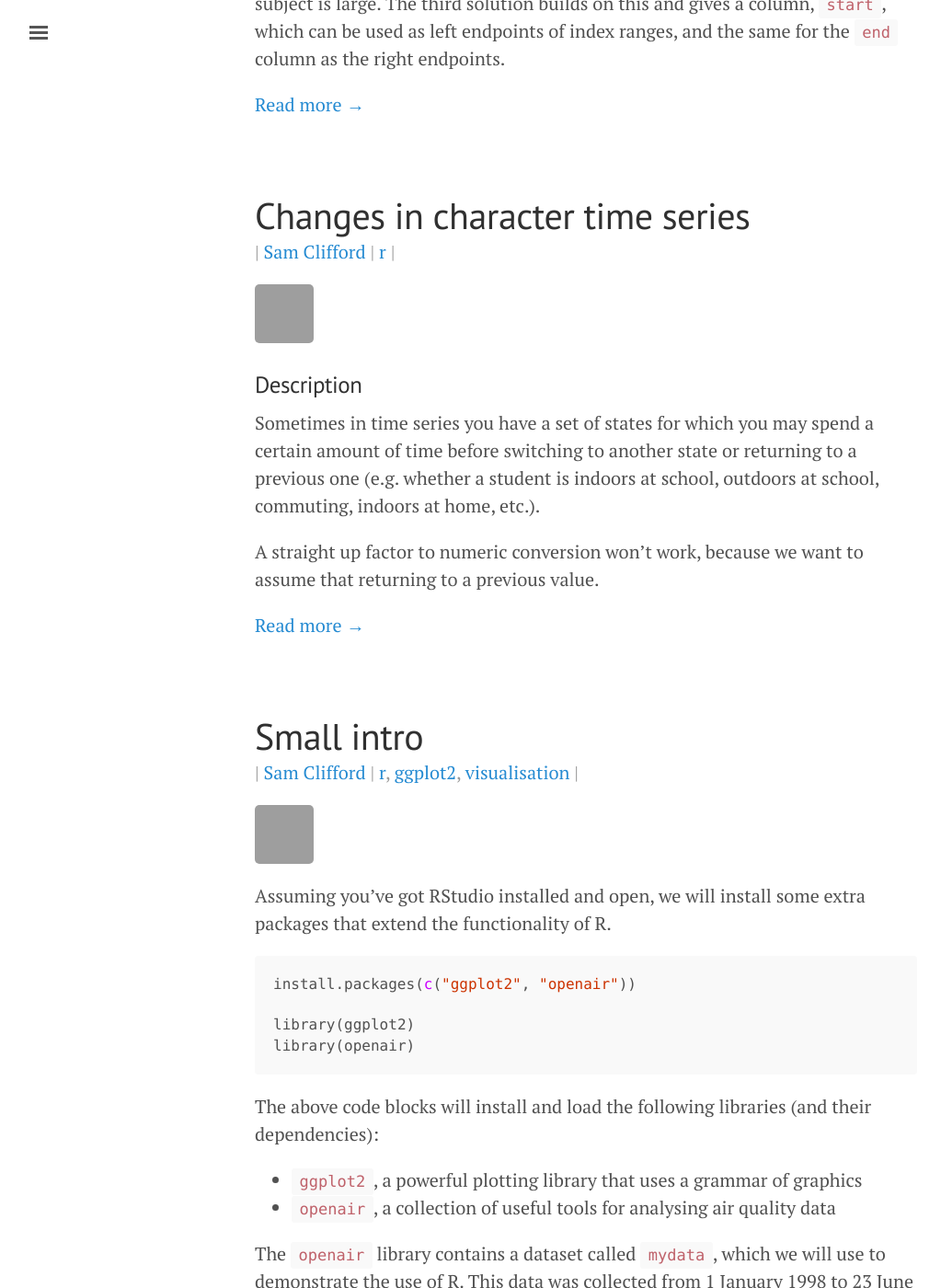
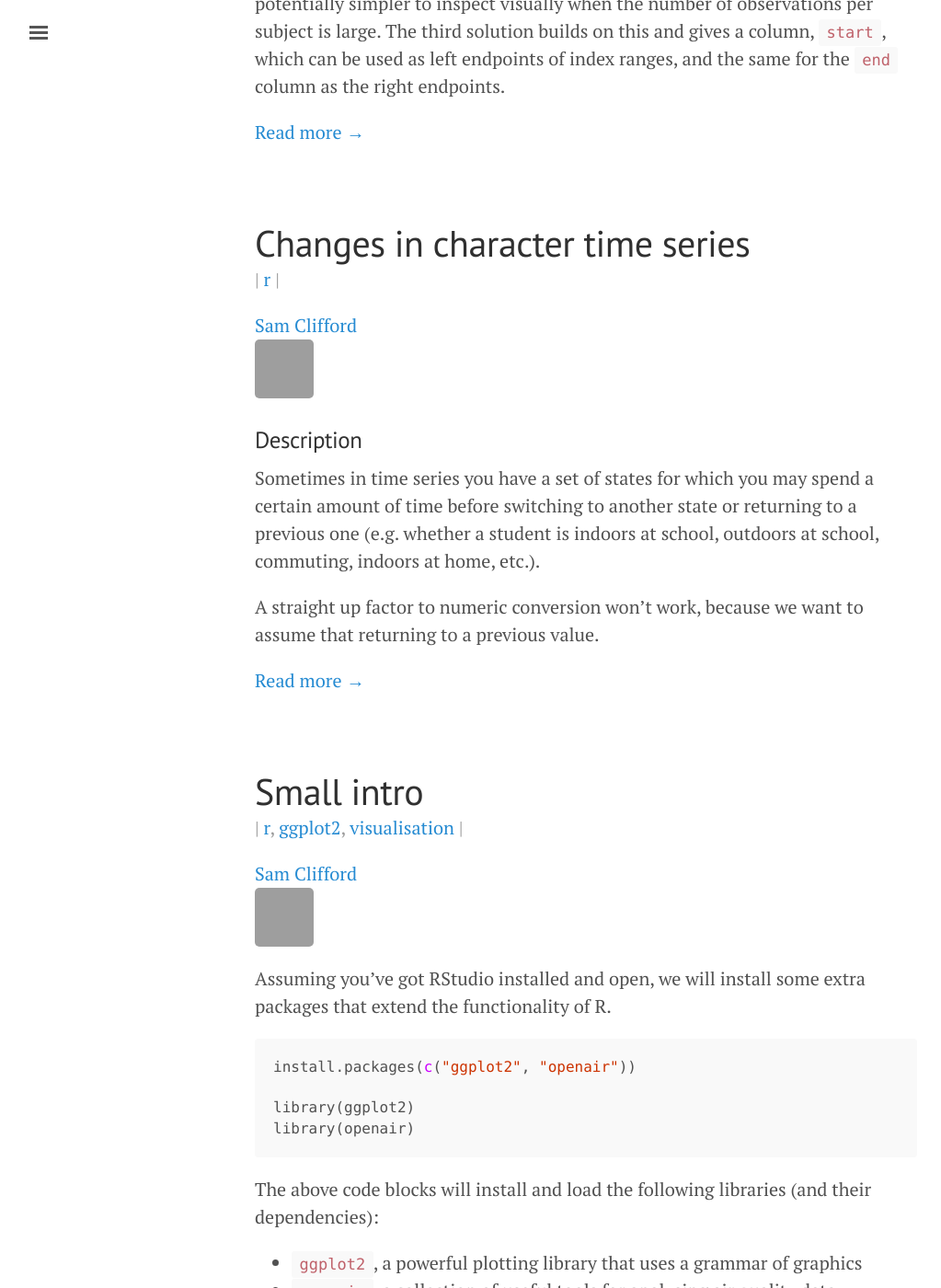
Before and after one commit to bragqut/bragqut.github.io, a Jekyll site: the page built from index.html, in a window 1280 px wide and 1400 px high, scrolled down 3610 px. Shown: the whole window at 92% size, without its empty margins (3-1026 px from the left). Built offline with Jekyll 4.4.1, drawn with Linux system fonts in a browser that asks for light colours; the list of posts is cut into pages by our own code; comment, search, counter and statistics services are not loaded; some of the changed text lies outside the part shown; grey boxes are pictures that could not be loaded.

Commit message:
updating to try to fix

```diff
--- a/_includes/authorinfo.html
+++ b/_includes/authorinfo.html
@@ -1,5 +1,6 @@
 <div class="meta">
 
-		<span class="author"><a href="https://github.com/{{author.github}}" ><img src="http://www.gravatar.com/avatar/{{ author.gravatar }}?s=64"></a> </span>
+
+		<span class="author"><a href="{{author.web}}" >{{ author.display_name }}</a>  <a href="https://github.com/{{author.github}}" ><img src="http://www.gravatar.com/avatar/{{ author.gravatar }}?s=64"></a> </span>
 
 </div>
--- a/_layouts/post.html
+++ b/_layouts/post.html
@@ -11,8 +11,9 @@ layout: default
 
   {% include commentscount.html %}
 
+  <span class="post-date"> {{ page.date | date_to_string }} |  {{ tag_list }} | <a href="{{ post.url }}index.html#disqus_thread" data-disqus-identifier="{{post.url}}"></a></span>
 
-
+  {% include authorinfo.html %}
 
   {{ content }}
 
--- a/index.html
+++ b/index.html
@@ -18,7 +18,10 @@ title: Home
 
 	{% include commentscount.html %}
 
-	<span class="post-date"> {{ page.date | date_to_string }} | <a href="{{author.web}}" >{{ author.display_name }}</a>  | {{ tag_list }} | <a href="{{ post.url }}index.html#disqus_thread" data-disqus-identifier="{{post.url}}"></a></span>
+
+	<span class="post-date"> {{ page.date | date_to_string }} |  {{ tag_list }} | <a href="{{ post.url }}index.html#disqus_thread" data-disqus-identifier="{{post.url}}"></a></span>
+
+
 
 	{% include authorinfo.html %}
 
```
